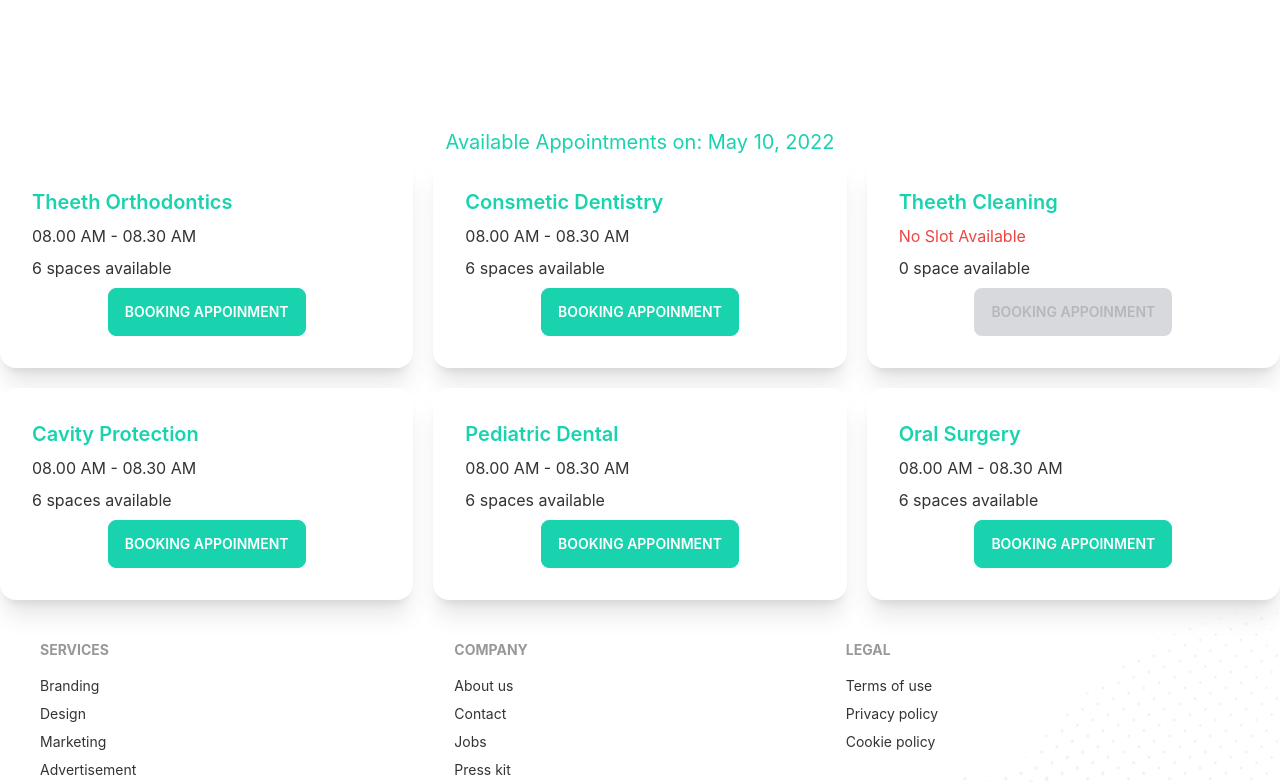
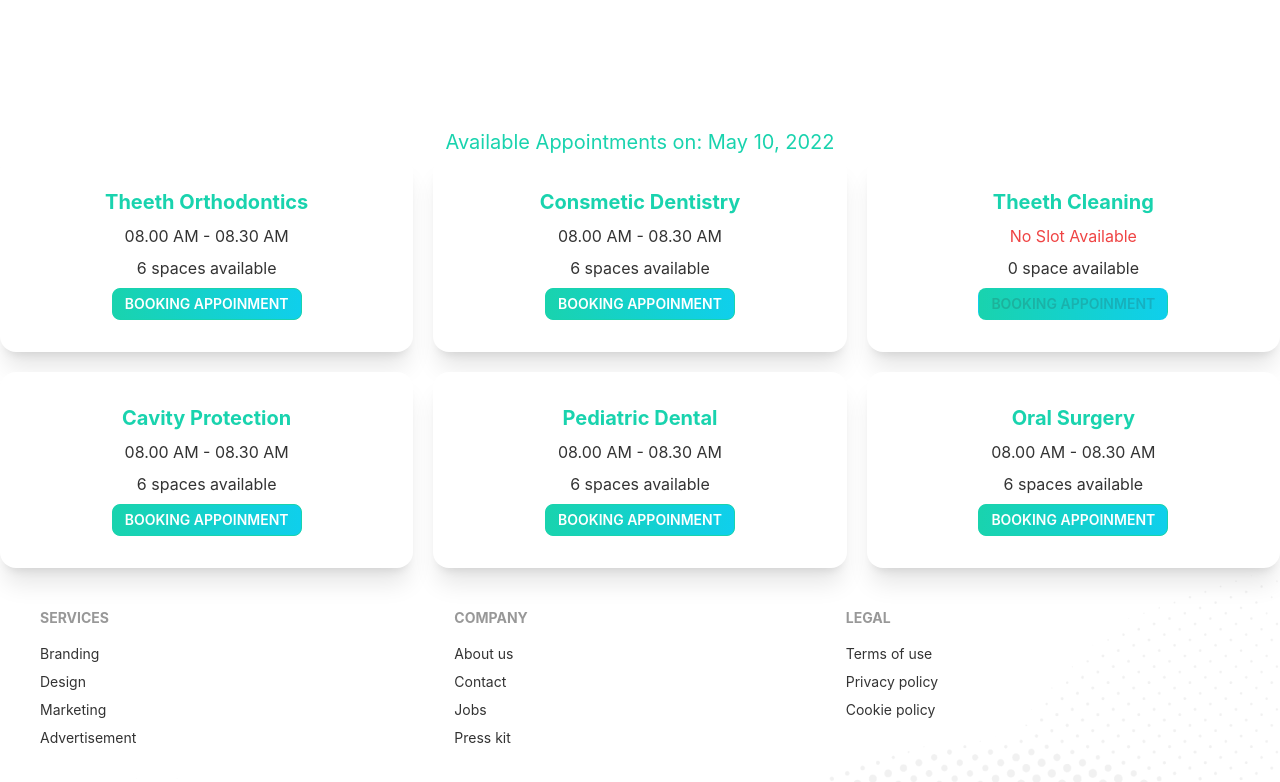
Before and after one commit to yaminhossen/doctors-portal, a React (Create React App) app: page /appoinment in a window 1280 px wide. Shown: the part 672-1454 px from the top of the page. Built offline with nearby package versions, Linux system fonts and the light colour scheme.

Commit message:
modal dynamic slot added

```diff
--- a/src/Pages/Appoinment/AppoService.js
+++ b/src/Pages/Appoinment/AppoService.js
@@ -4,8 +4,8 @@ const AppoService = ({ service, setTreatement }) => {
     const { name, slots } = service;
     return (
         <div class="card lg:max-w-lg bg-base-100 shadow-xl">
-            <div class="card-body ">
-                <h2 class="card-title text-secondary">{name}</h2>
+            <div class="card-body text-center ">
+                <h2 class="text-xl font-bold text-secondary">{name}</h2>
                 <p>{
                     slots.length > 0
                         ? <span>{slots[0]}</span>
@@ -17,7 +17,7 @@ const AppoService = ({ service, setTreatement }) => {
                         for="booking-modal"
                         disabled={slots.length == 0}
                         onClick={() => setTreatement(service)}
-                        class="btn btn-secondary text-white ">Booking Appoinment
+                        class="btn btn-sm btn-secondary text-white bg-gradient-to-r from-secondary to-primary ">Booking Appoinment
 
                     </label>
                 </div>
--- a/src/Pages/Home/Info.js
+++ b/src/Pages/Home/Info.js
@@ -8,7 +8,7 @@ const Info = () => {
     return (
         <div className='grid grid-cols-1  lg:grid-cols-3 gap-5'>
             <InfoCard bgClass="bg-gradient-to-r from-secondary to-primary" cardTitle="Opening Hour" img={clock}></InfoCard>
-            <InfoCard bgClass="bg-neutral" cardTitle="Our Loctations" img={marker}></InfoCard>
+            <InfoCard bgClass="bg-[#3d4451]" cardTitle="Our Loctations" img={marker}></InfoCard>
             <InfoCard bgClass="bg-gradient-to-r from-secondary to-primary" cardTitle="Contact Us" img={phone}></InfoCard>
         </div>
     );
```
